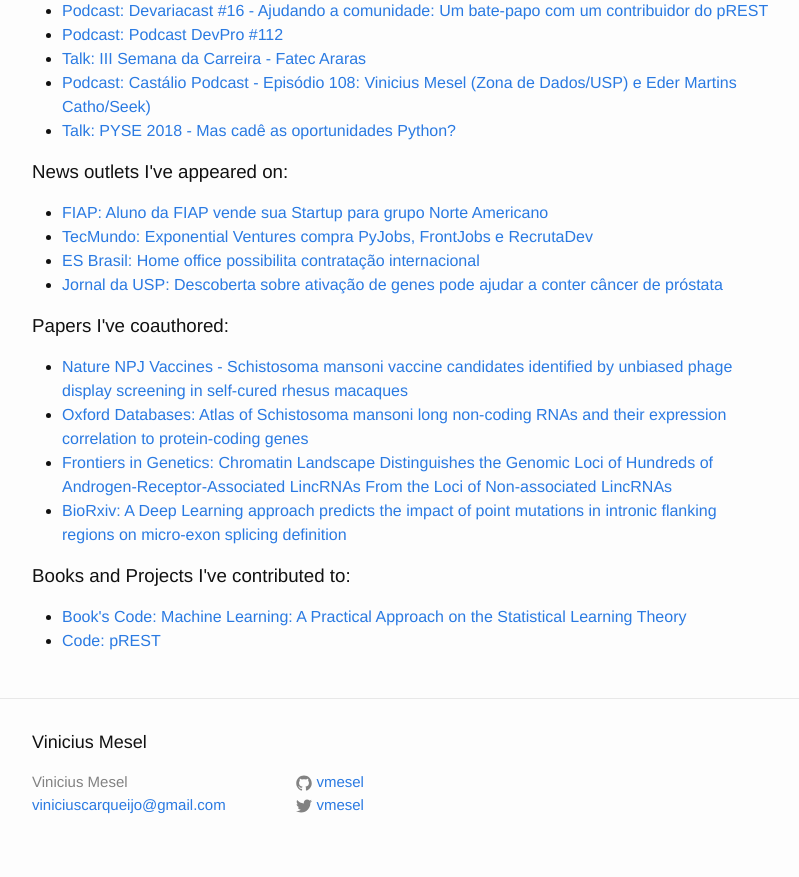
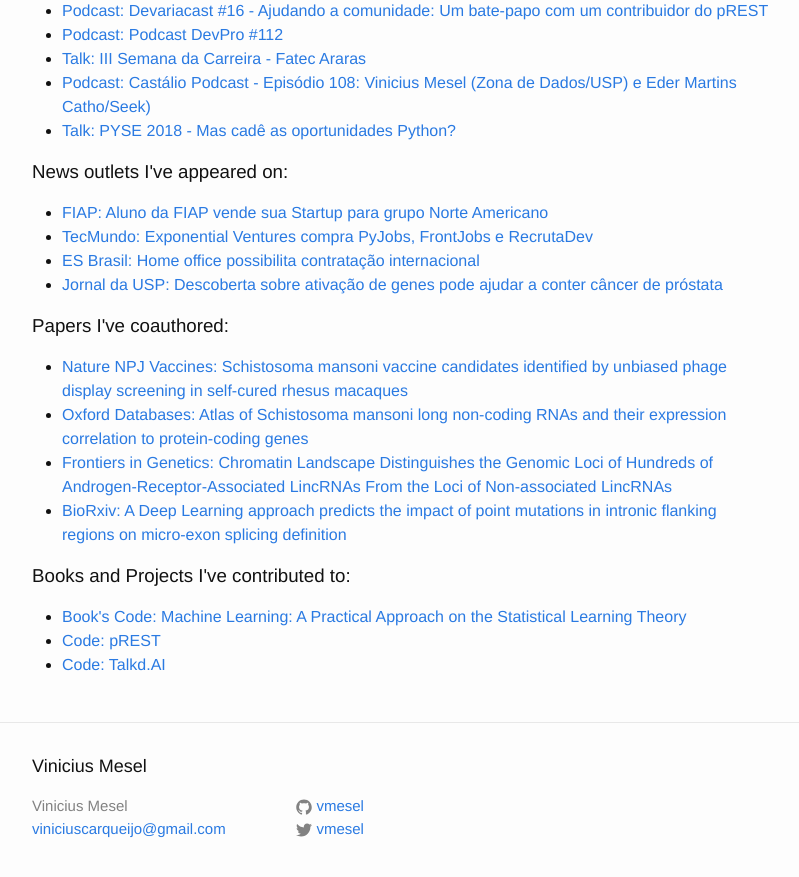
Before and after one commit to vmesel/vmesel.github.io, a Jekyll site: the page built from index.html, in a window 1280 px wide and 900 px high, scrolled down 616 px. Shown: the top 877 px of the window, without its empty margins (238-1037 px from the left). Built offline with Jekyll 4.4.1, drawn with Linux system fonts in a browser that asks for light colours.

Commit message:
Fixes prefix and adds talkd

```diff
--- a/index.html
+++ b/index.html
@@ -36,7 +36,7 @@
   </ul>
   <h3>Papers I've coauthored:</h3>
   <ul>
-    <li><a href="https://www.nature.com/articles/s41541-023-00803-x">Nature NPJ Vaccines - Schistosoma mansoni vaccine candidates identified by unbiased phage display screening in self-cured rhesus macaques</a></li>
+    <li><a href="https://www.nature.com/articles/s41541-023-00803-x">Nature NPJ Vaccines: Schistosoma mansoni vaccine candidates identified by unbiased phage display screening in self-cured rhesus macaques</a></li>
     <li><a href="https://academic.oup.com/database/article/doi/10.1093/database/bay068/5051101" target=”_blank”>Oxford Databases: Atlas of Schistosoma mansoni long non-coding RNAs and their expression correlation to protein-coding genes</a></li>
     <li><a href="https://www.frontiersin.org/articles/10.3389/fgene.2018.00132/full?&utm_source=Email_to_authors_&utm_medium=Email&utm_content=T1_11.5e1_author&utm_campaign=Email_publication&field=&journalName=Frontiers_in_Genetics&id=354705" target=”_blank”>Frontiers in Genetics: Chromatin Landscape Distinguishes the Genomic Loci of Hundreds of Androgen-Receptor-Associated LincRNAs From the Loci of Non-associated LincRNAs</a></li>
     <li><a href="https://www.biorxiv.org/content/10.1101/868786v1.abstract" target=”_blank”>BioRxiv: A Deep Learning approach predicts the impact of point mutations in intronic flanking regions on micro-exon splicing definition</a></li>
@@ -45,5 +45,6 @@
   <ul>
     <li><a href="https://github.com/maponti/ml_statistical_learning" target=”_blank”>Book's Code: Machine Learning: A Practical Approach on the Statistical Learning Theory</a></li>
     <li><a href="https://prestd.com/" target=”_blank”>Code: pREST</a></li>
+    <li><a href="https://talkd.ai/" target=”_blank”>Code: Talkd.AI</a></li>
   </ul>
 </div>
```
